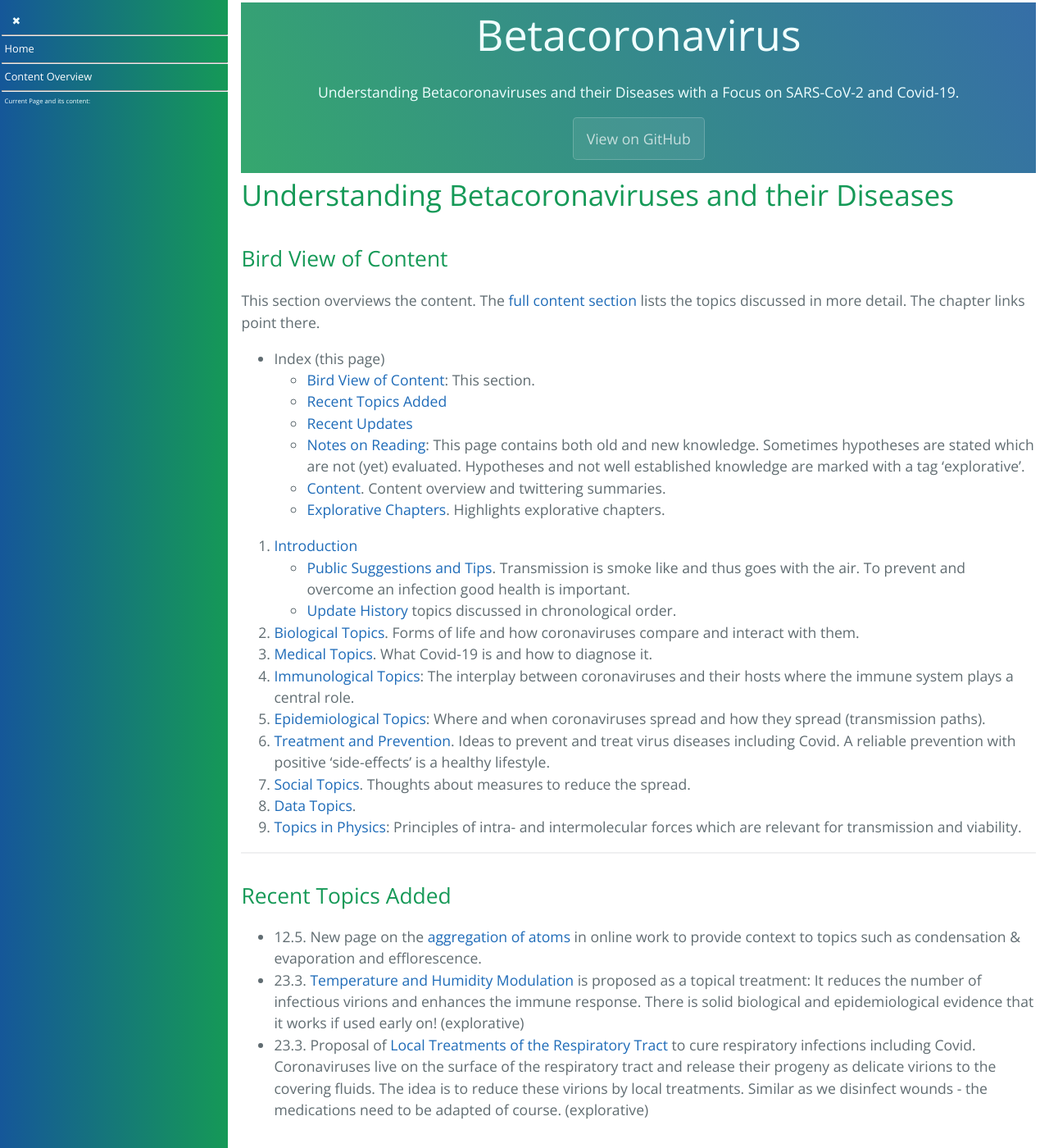
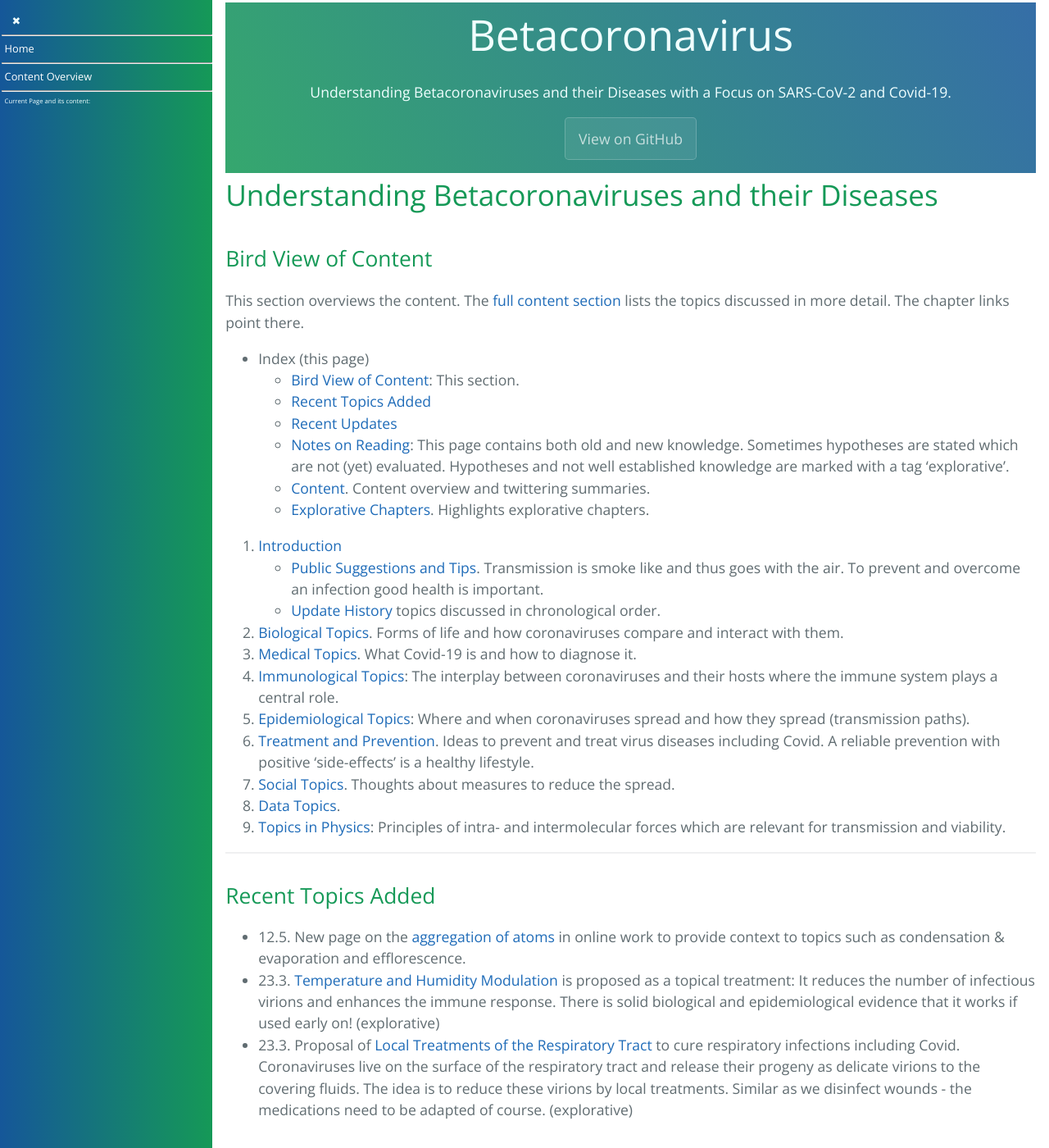
Before and after one commit to forestgrape/coronavirus, a Jekyll site: the page built from index.md, in a window 1280 px wide and 1400 px high. Shown: the whole window at 82% size. Built offline with Jekyll 4.4.1, drawn with Linux system fonts in a browser that asks for light colours; our own code applies the rules of GitHub Pages for plain Markdown files.

Commit message:
css: navbar

```diff
--- a/navbar/navbar.js
+++ b/navbar/navbar.js
@@ -17,7 +17,7 @@ function showNav() {
     //shrink content
     const content = document.getElementById('central-content')
     //in this order : 9% + 9rem!!
-    content.setAttribute("style", 'margin-left:calc(8% + 11rem)')
+    content.setAttribute("style", 'margin-left:calc(9% + 9rem)')
 
     //disable menu button
     document.getElementById('menu-button').style.display = "none"
--- a/navbar/pos.css
+++ b/navbar/pos.css
@@ -9,15 +9,17 @@
 }
 
 
-#side-nav {display: block;}
-#central-content { margin-left:calc(8% + 11rem)}
-#menu-button {display: none}
+@media screen {
+    #side-nav {display: block;}
+    #central-content { margin-left:calc(9% + 9rem)}
+    #menu-button {display: none}
+}
 
 
 #side-nav {
     height: 100%;
     position: fixed;
-    width: calc(8% + 11rem);
+    width: calc(9% + 9rem);
     z-index: 1;
     top: 0;
     left: 0;
--- a/styles/styles.css
+++ b/styles/styles.css
@@ -27,6 +27,9 @@ nav {
     color:azure;
 }
 
+@media (max-width: 600px){
+  nav {font-size: 0.7rem;}
+}
 
 
 /*
```
